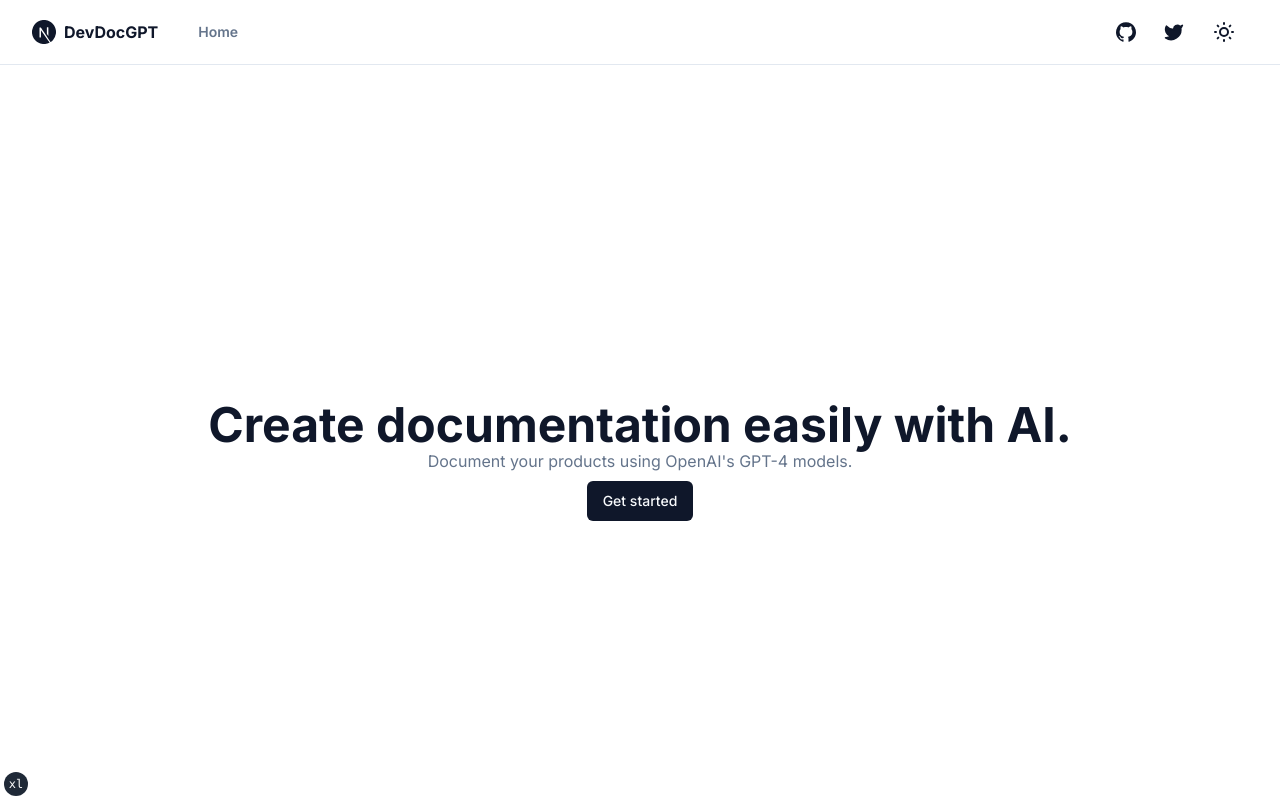
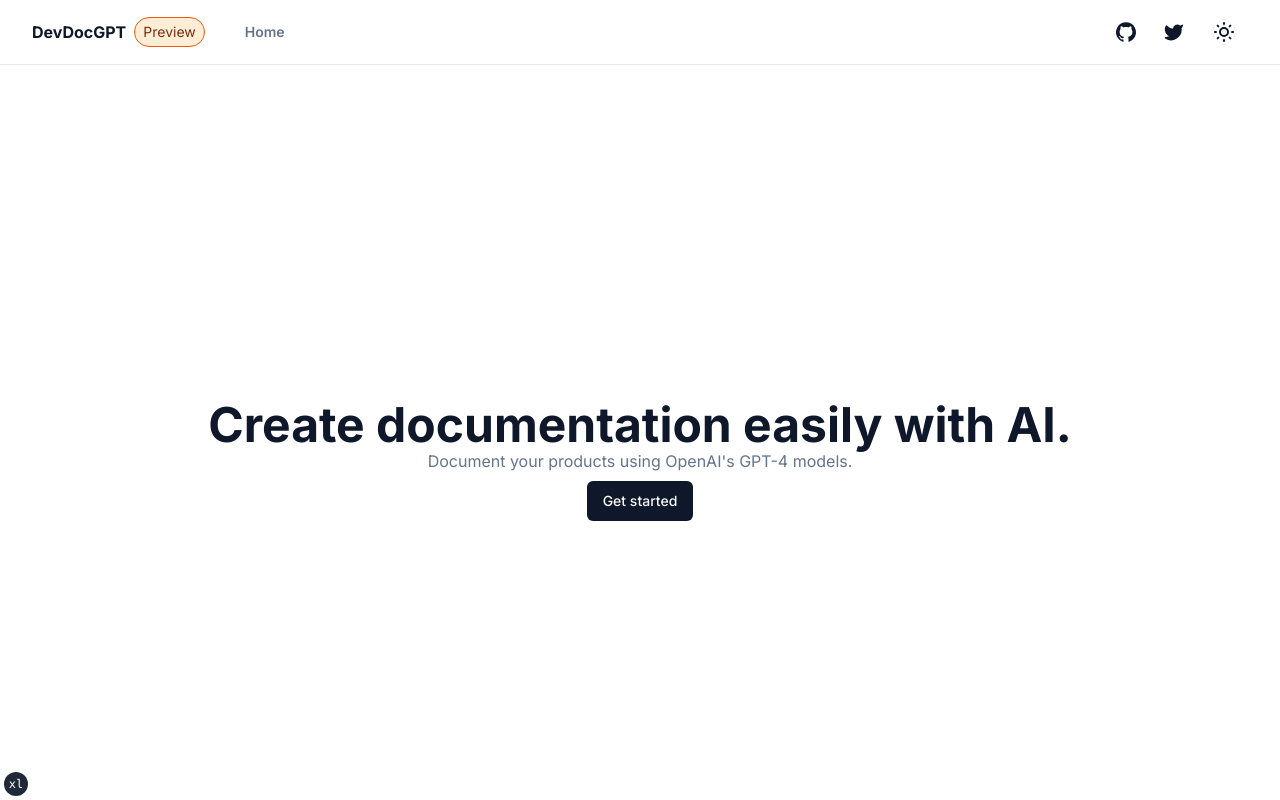
Before and after one commit to DevyusCode/DevDocGPT, a Next.js app: page / in a window 1280 px wide. Shown: the top 800 px of the page. Built offline with nearby package versions, Linux system fonts and the light colour scheme.

Commit message:
Added preview label

```diff
--- a/components/main-nav.tsx
+++ b/components/main-nav.tsx
@@ -14,10 +14,12 @@
   return (
     <div className="flex gap-6 md:gap-10">
       <Link href="/" className="hidden items-center space-x-2 md:flex">
-        <Icons.logo className="h-6 w-6" />
         <span className="hidden font-bold sm:inline-block">
           {siteConfig.name}
         </span>
+        <p className="text-center flex items-center px-2 py-1 text-sm rounded-full m-1 text-orange-900 dark:text-orange-300 dark:bg-orange-900 bg-orange-100 border border-orange-600">
+          Preview
+        </p>
       </Link>
       {items?.length ? (
         <nav className="hidden gap-6 md:flex">
```
